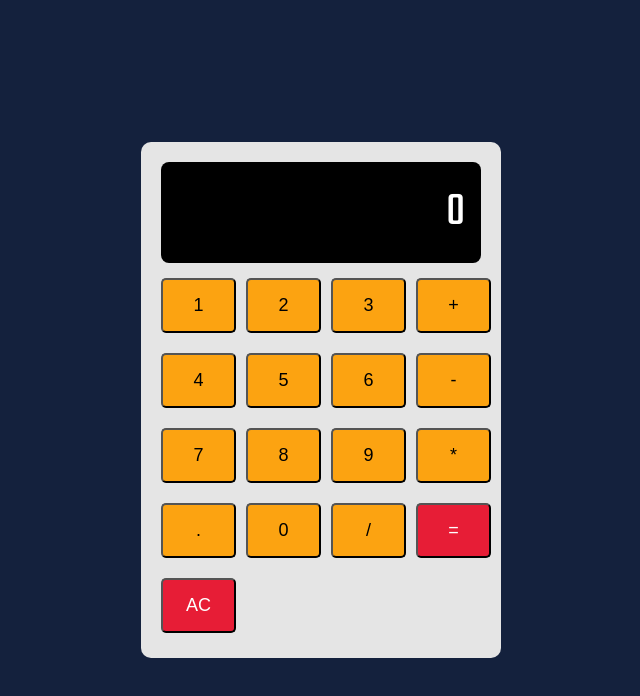
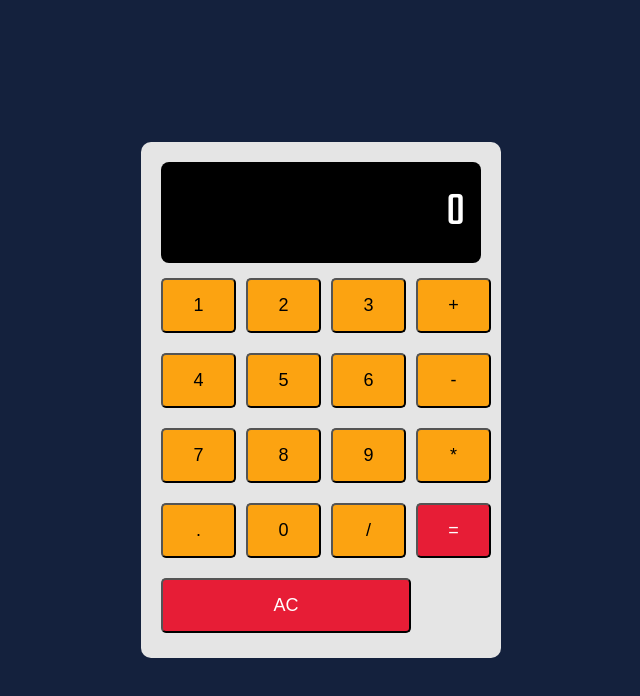
Before and after one commit to Rakesh-TN/basicCalculator, a plain HTML site: page Index.html in a window 1280 px wide. Shown: the whole page, without its empty margins (319-959 px from the left). Drawn offline with Linux system fonts and the light colour scheme.

Commit message:
Complete

```diff
--- a/CSS/style.css
+++ b/CSS/style.css
@@ -64,6 +64,7 @@ body {
     background-color: #e71d36;
     color: white;
     transition: background-color 0.3s ease;
+
 }
 
 .equaltoo:hover {
@@ -73,7 +74,7 @@ body {
     background-color: #e71d36;
     color: white;
     transition: background-color 0.3s ease;
-    /*width: 160px;*/
+    width: 250px;
 }
 
 .clearKey:hover {
```
Also changed, not shown: Index.html (+4 -2 lines).
